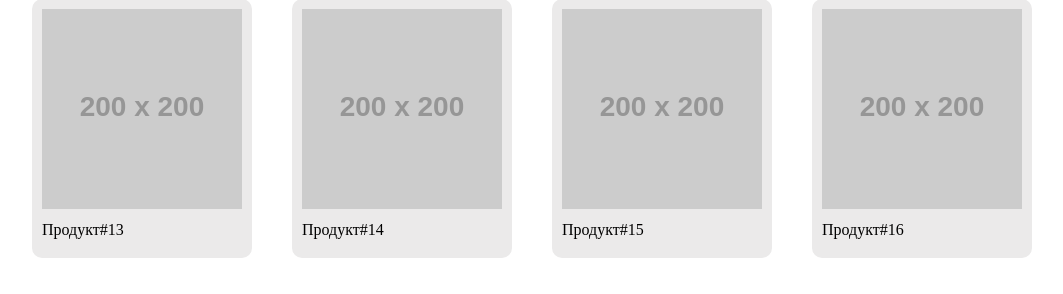
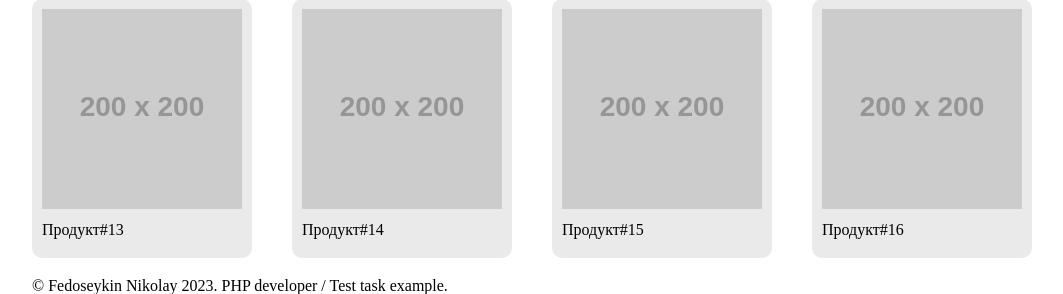
Before and after one commit to nfedoseykin89/testpizzasushiwok, a PHP site: page / in a window 1280 px wide. Shown: the part 1599-1893 px from the top of the page, without its empty margins (108-1171 px from the left). Before the commit the page ends 1857 px from the top, so only its background shows below. Run offline with PHP 8.4, Linux system fonts and the light colour scheme; data comes from the database, SQL or seed files in the repository; grey boxes labelled with a size stand in for pictures from a placeholder-image service; some libraries are stand-ins or nearby versions.

Commit message:
Add copyright

```diff
--- a/partials/footer.php
+++ b/partials/footer.php
@@ -1,7 +1,7 @@
 <footer>
     <div class="footer">
         <div class="container">
-
+            <p>© Fedoseykin Nikolay 2023. PHP developer / Test task example.</p>
         </div>
     </div>
 </footer>
```
